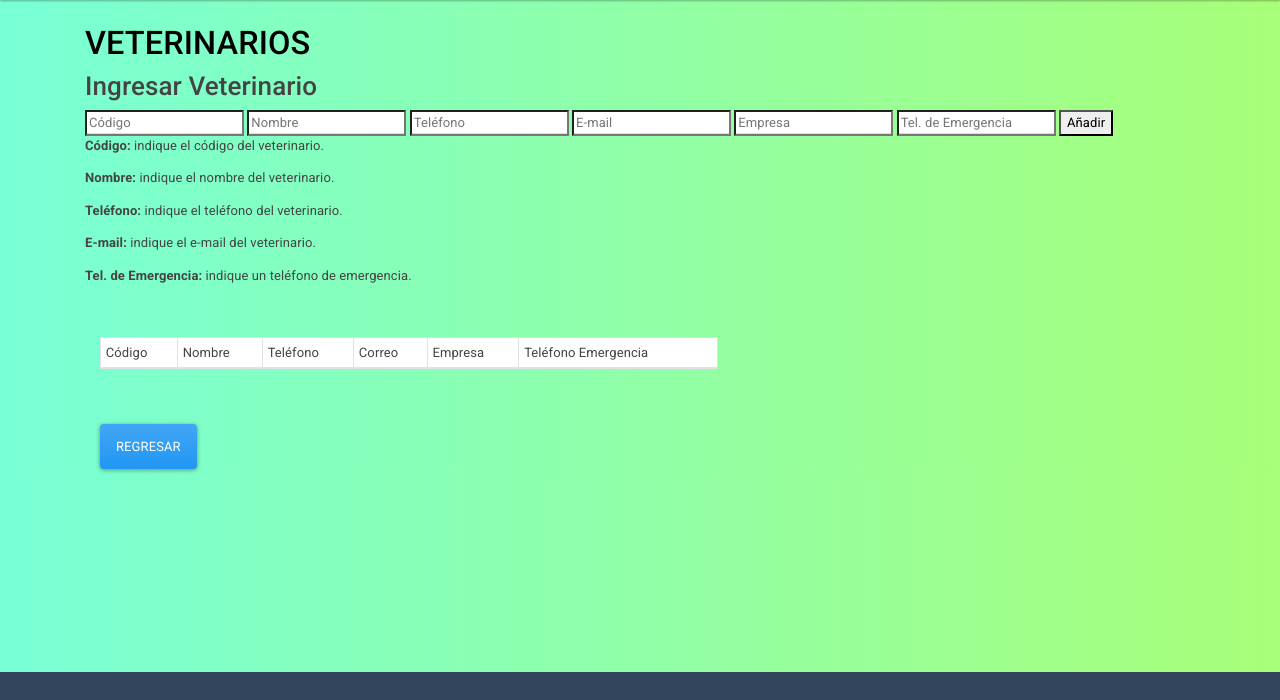
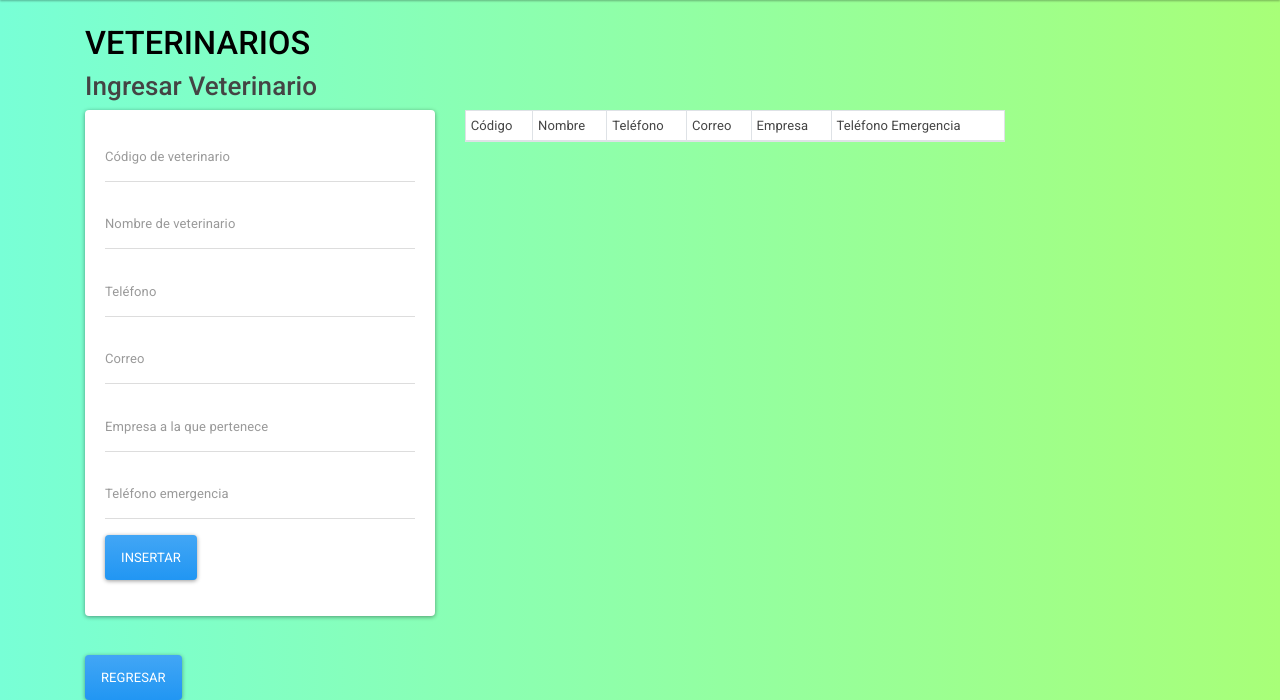
Before and after one commit to karou1182001/FinalBDGANT-V, a Flask app: page /veterinarios in a window 1280 px wide. Shown: the part 128-828 px from the top of the page. Before the commit the page ends 800 px from the top, so only its background shows below. Run offline with Flask 2, Linux system fonts and the light colour scheme; data that the repository does not hold is empty; parts of the project's set-up code (start-up, migrations or seed data) failed here and were passed over.

Commit message:
Html y css mejorado

```diff
--- a/ganaderiaApp/templates/index.html
+++ b/ganaderiaApp/templates/index.html
@@ -26,9 +26,9 @@
                 <li class="list-group-item"><a href="http://localhost:3000/vacas">VACAS</a></li>
                 <li class="list-group-item"><a href="http://localhost:3000/toros">TOROS</a></li>
                 <li class="list-group-item"><a href="http://localhost:3000/terneros">TERNEROS</a></li>
+                <li class="list-group-item"><a href="http://localhost:3000/engordes">ENGORDE</a></li>
+                <li class="list-group-item"><a href="http://localhost:3000/veterinarios">VETERINARIOS</a></li>
                 <li class="list-group-item"><a href="http://localhost:3000/clientes">CLIENTES</a></li>
-                <li class="list-group-item"><a href="http://localhost:3000/veterinarios">VETERINARIOS</a></li>
-                <li class="list-group-item"><a href="http://localhost:3000/engordes">ENGORDE</a></li>
                 <li class="list-group-item"><a href="http://localhost:3000/registro_ventas">REGISTRO DE VENTAS</a></li>
             </ul>
             <br>
--- a/ganaderiaApp/templates/veterinarios.html
+++ b/ganaderiaApp/templates/veterinarios.html
@@ -1,9 +1,10 @@
 {% extends 'layout.html' %}
 
 {% block body %}
-
     <h1 style="color: black">VETERINARIOS</h1>
     <h2>Ingresar Veterinario</h2>
+    <div class="row">
+        <div class="col-md-4">
             {% with messages = get_flashed_messages() %}
             {% if messages %}
             {% for message in messages %}
@@ -14,27 +15,38 @@
             {% endfor %}
             {% endif %}
             {% endwith %}
-    <div>
-        <form action="/añadir_veterinario", method="POST">
-            <input type="text" name="cod", placeholder="Código">
-            <input type="text" name="nombre" placeholder="Nombre">
-            <input type="number" name="tel" placeholder="Teléfono">
-            <input type="text" name= "correo" placeholder="E-mail">
-            <input type="text" name="empresa" placeholder="Empresa">
-            <input type="number" name="emer_tel" placeholder="Tel. de Emergencia">
-            <button type="submit">
-                Añadir
-            </button>
-            <p><b>Código: </b> indique el código del veterinario.</p>
-            <p><b>Nombre: </b> indique el nombre del veterinario.</p>
-            <p><b>Teléfono: </b> indique el teléfono del veterinario.</p>
-            <p><b>E-mail: </b> indique el e-mail del veterinario.</p>
-            <p><b>Tel. de Emergencia: </b> indique un teléfono de emergencia.</p>
+            <div class="card card-body">
+                <form method= 'POST'>
+                    <div class="form-group">
+                        <input type="number" name = "cod" placeholder="Código de veterinario" class="form-control">
+                    </div>
+                    <div class="form-group">
+                        <input type="text" name = "nombre" placeholder="Nombre de veterinario" class="form-control">
+                    </div>
+                    <div class="form-group">
+                        <input type="number" name="tel" placeholder="Teléfono" class="form-control">
+                    </div>
+                    <div class="form-group">
+                        <input type="text" name="correo" placeholder="Correo" class="form-control">
+                    </div>
+                    <div class="form-group">
+                        <input type="text" name="empresa" placeholder="Empresa a la que pertenece" class="form-control">
+                    </div>
+                    <div class="form-group">
+                        <input type="number" name="emer_tel" placeholder="Teléfono emergencia" class="form-control">
+                    </div>
+
+                    <div class="form-group">
+                        <button type="submit" formaction="/añadir_veterinario" class="btn btn-primary">Insertar</button>
+                        <!--<button type="submit" formaction="/update_hijo" class="btn btn-primary">Actualizar</button>-->
+                    </div>
+                </form>
+            </div>
             <br>
             <br>
-        </form>
+            <a class="btn btn-primary" href="http://localhost:3000/" role="button">Regresar</a>
         </div>
-    <div class="col-md-7">
+        <div class="col-md-6">
             <table class="table table-striped table-bordered bg-white table-sm">
                 <thead>
                     <tr>
@@ -60,10 +72,6 @@
                     {% endfor%}
                 </tbody>
             </table>
-        <br>
-        <br>
-        <a class="btn btn-primary" href="http://localhost:3000/" role="button">Regresar</a>
         </div>
     </div>
-
 {% endblock %}
```
Also changed, not shown: ganaderiaApp/templates/clientes.html (+27 -17 lines), ganaderiaApp/templates/engorde.html (+25 -21 lines), ganaderiaApp/static/assets/fondo.png (added). Lines whose indentation alone changed are shown as unchanged.
